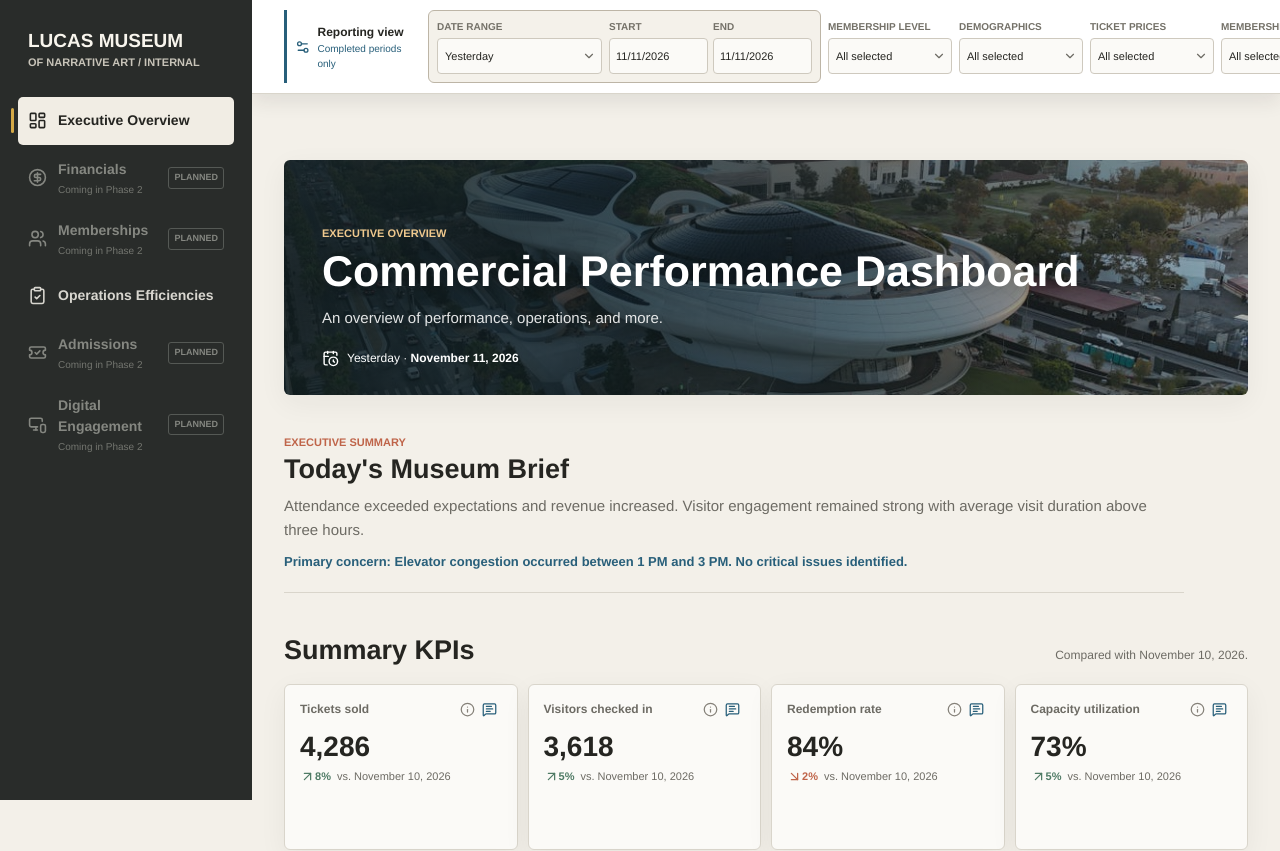
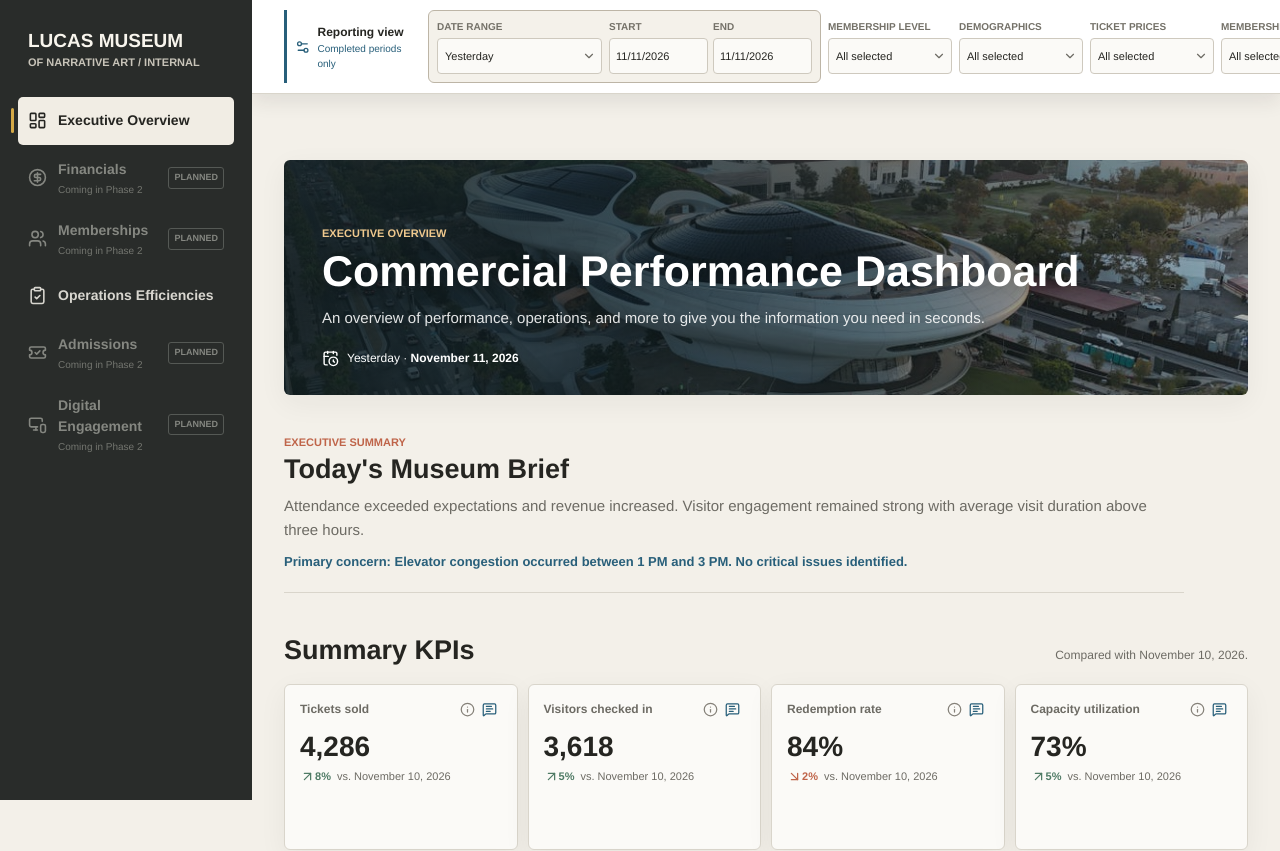
Before and after one commit to michaelbodellslalom/lucas-museum-dashboard, a React (Vite) app: page / in a window 1280 px wide. Shown: the top 851 px of the page. Built offline with nearby package versions, Linux system fonts and the light colour scheme.

Commit message:
Refine executive dashboard subtitle

```diff
--- a/src/pages/ExecutiveOverview.tsx
+++ b/src/pages/ExecutiveOverview.tsx
@@ -45,7 +45,7 @@ export function ExecutiveOverview({ data, state, onRetry }: { data: DashboardDat
         <div>
           <span className="eyebrow">Executive overview</span>
           <h1>Commercial Performance Dashboard</h1>
-          <p>An overview of performance, operations, and more.</p>
+          <p>An overview of performance, operations, and more to give you the information you need in seconds.</p>
           <div className="hero-period"><CalendarClock size={17} /><span>{data?.periodLabel ?? 'Last complete business day'} · <strong>{data?.dateRangeLabel ?? 'November 12, 2026'}</strong></span></div>
         </div>
       </section>
```
